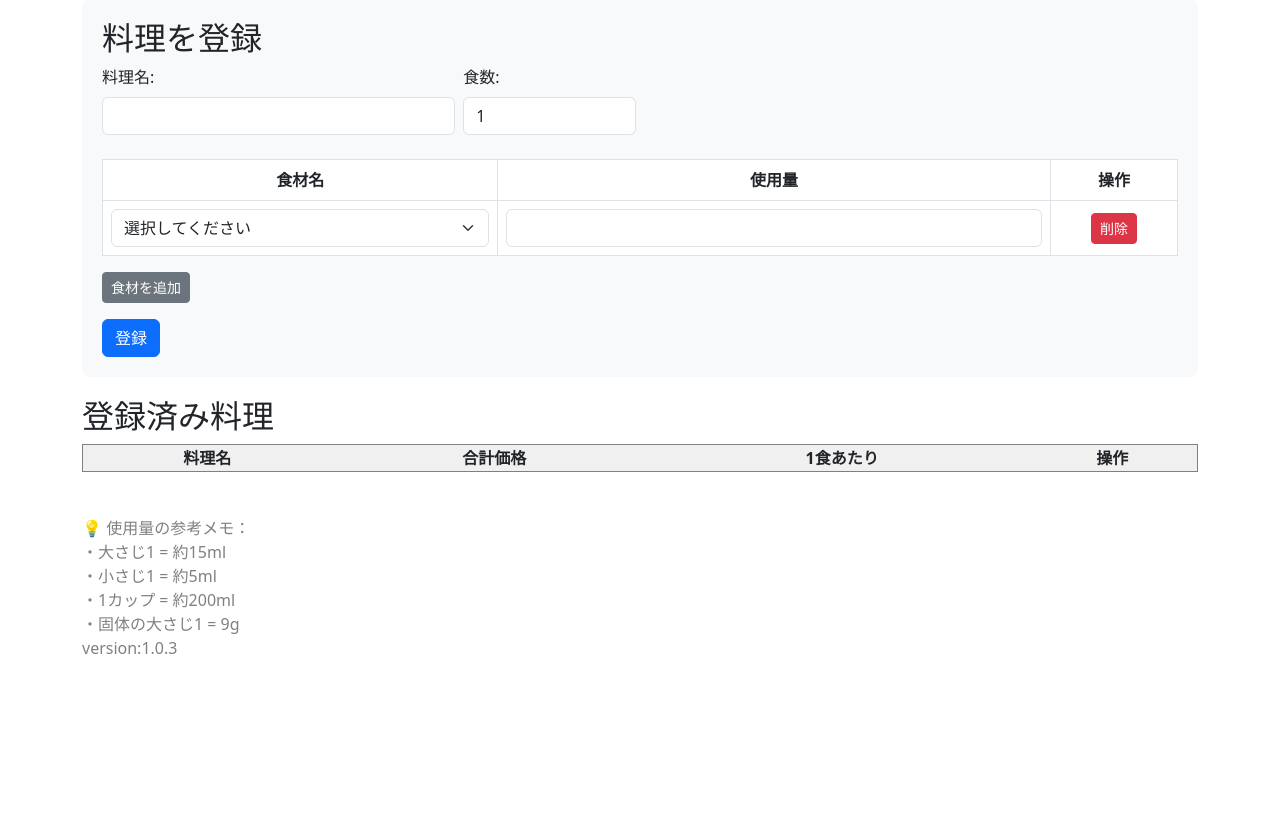
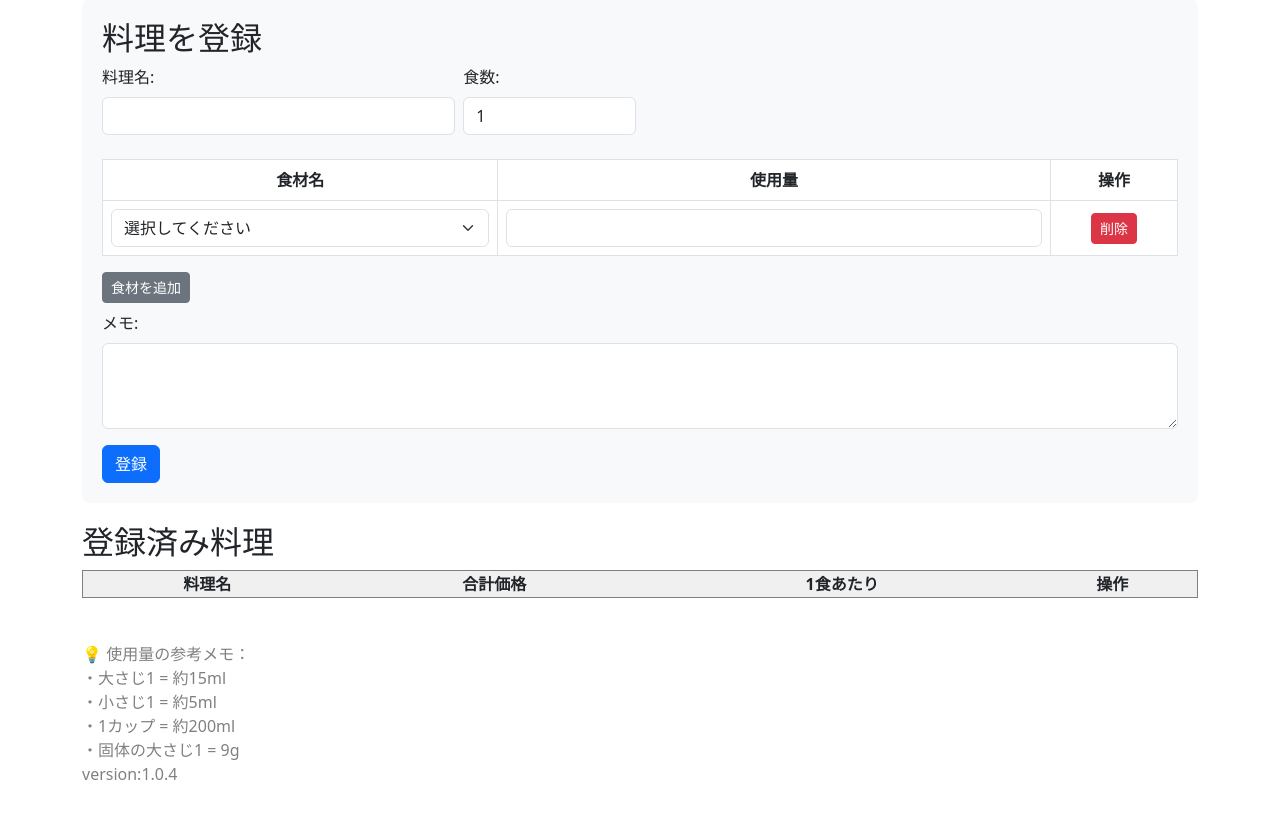
Before and after one commit to kuwamin/self-cooking-cost, a Flask app: page / in a window 1280 px wide. Shown: the part 348-1174 px from the top of the page. Before the commit the page ends 1002 px from the top, so only its background shows below. Run offline with Flask 3, Linux system fonts and the light colour scheme; lists and menus that the app fills with data are empty.

Commit message:
料理編集画面にメモ欄を追加

```diff
--- a/app.py
+++ b/app.py
@@ -23,7 +23,7 @@ memo_text = (
     "・小さじ1 = 約5ml\n"
     "・1カップ = 約200ml\n"
     "・固体の大さじ1 = 9g\n"
-    "version:1.0.3"
+    "version:1.0.4"
 )
 
 # -------------------- モデル定義 --------------------
@@ -38,6 +38,8 @@ class Recipe(db.Model):
     id = db.Column(db.Integer, primary_key=True)
     name = db.Column(db.String(100), unique=True, nullable=False)
     servings = db.Column(db.Integer, nullable=False)
+    memo = db.Column(db.Text)
+
 
 class RecipeIngredient(db.Model):
     id = db.Column(db.Integer, primary_key=True)
@@ -125,19 +127,20 @@ def delete_ingredient():
 def add_recipe():
     name = request.form['recipe_name']
     servings = int(request.form['servings'])
-    recipe = Recipe(name=name, servings=servings)
+    memo = request.form.get('memo', '')  # ← メモ欄を取得
+
+    recipe = Recipe(name=name, servings=servings, memo=memo)
     db.session.add(recipe)
-    db.session.flush()  # ID取得のためコミット前にflush
+    db.session.flush()
 
-    ing_ids = request.form.getlist('ing_id')  # ← 正しいキー名に修正！
+    ing_ids = request.form.getlist('ing_id')
     ing_amounts = request.form.getlist('ing_amount')
     for ing_id, amount in zip(ing_ids, ing_amounts):
-        if ing_id and amount:
-            link = RecipeIngredient(recipe_id=recipe.id, ingredient_id=int(ing_id), amount=float(amount))
-            db.session.add(link)
+        db.session.add(RecipeIngredient(recipe_id=recipe.id, ingredient_id=int(ing_id), amount=float(amount)))
 
     db.session.commit()
     return redirect(url_for('index'))
+
 
 
 # -------------------- 料理編集 --------------------
@@ -148,17 +151,21 @@ def edit_recipe(id):
     links = RecipeIngredient.query.filter_by(recipe_id=recipe.id).all()
     return render_template('edit_recipe.html', name=recipe.name, data=recipe, ingredients=ingredients, ingredients_dict={i.id: i for i in ingredients}, links=links)
 
-@app.route('/update_recipe/<name>', methods=['POST'])
-def update_recipe_post(name):
-    recipe = Recipe.query.filter_by(name=name).first_or_404()
+@app.route('/update_recipe/<int:id>', methods=['POST'])
+def update_recipe_post(id):
+    recipe = Recipe.query.get_or_404(id)
     recipe.servings = int(request.form['servings'])
+    recipe.memo = request.form.get('memo', '')  # ← 更新対応
     RecipeIngredient.query.filter_by(recipe_id=recipe.id).delete()
+
     ing_ids = request.form.getlist('ing_id')
     ing_amounts = request.form.getlist('ing_amount')
     for ing_id, amount in zip(ing_ids, ing_amounts):
         db.session.add(RecipeIngredient(recipe_id=recipe.id, ingredient_id=int(ing_id), amount=float(amount)))
+
     db.session.commit()
     return redirect(url_for('index'))
+
 
 @app.route('/delete_recipe', methods=['POST'])
 def delete_recipe():
--- a/templates/edit_recipe.html
+++ b/templates/edit_recipe.html
@@ -92,6 +92,9 @@
             {% endfor %}
         </table>
         <button type="button" onclick="addIngredientRow()">材料を追加</button><br><br>
+        <label for="memo">メモ:</label>
+    <textarea name="memo" rows="3">{{ data.memo }}</textarea>
+
         <button type="submit">更新</button>
     </form>
 
--- a/templates/index.html
+++ b/templates/index.html
@@ -122,6 +122,11 @@
                 </table>
                 <button type="button" class="btn btn-secondary btn-sm" onclick="addIngredientRow()">食材を追加</button>
             </div>
+            <!-- メモ欄を追加 -->
+            <div class="col-12 mt-2">
+                <label class="form-label">メモ:</label>
+                <textarea name="memo" class="form-control" rows="3"></textarea>
+            </div>
             <div class="col-12 mt-3">
                 <button type="submit" class="btn btn-primary">登録</button>
             </div>
```
